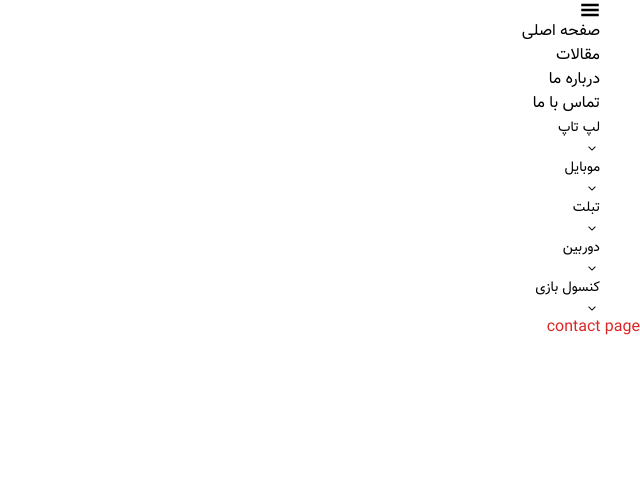
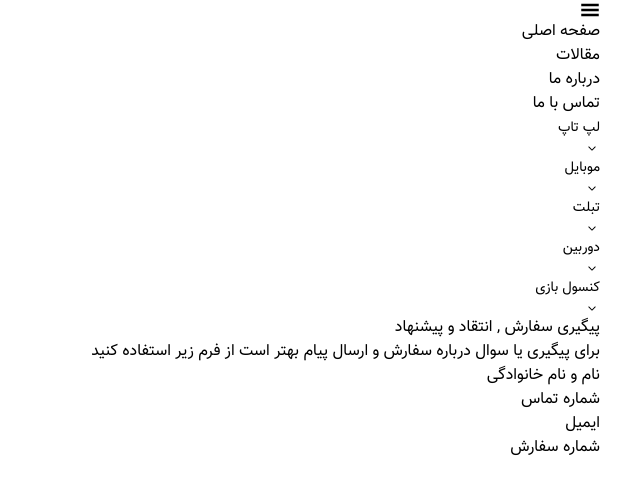
Before and after one commit to saman-tofighian/Next-Project, a Next.js app: page /contact in a window 1280 px wide. Shown: the top 494 px of the page, without its empty margins (640-1280 px from the left). Built offline with nearby package versions, Linux system fonts and the light colour scheme.

Commit message:
stracture of contact-page

```diff
--- a/src/pages/contact/index.jsx
+++ b/src/pages/contact/index.jsx
@@ -1,5 +1,34 @@
 function Contact() {
-  return <h1 className="text-red-600">contact page</h1>;
+  return (
+    <section className="max-w-[1200px] mx-auto">
+      <div>
+        <h3>پیگیری سفارش , انتقاد و پیشنهاد</h3>
+        <p>
+          برای پیگیری یا سوال درباره سفارش و ارسال پیام بهتر است از فرم زیر
+          استفاده کنید
+        </p>
+
+        <form>
+          <div>
+            <label htmlFor="fullName">نام و نام خانوادگی</label>
+            <input type="text" id="fullName" />
+          </div>
+          <div>
+            <label htmlFor="phone">شماره تماس</label>
+            <input type="text" id="phone" />
+          </div>
+          <div>
+            <label htmlFor="email">ایمیل</label>
+            <input type="text" id="email" />
+          </div>
+          <div>
+            <label htmlFor="order">شماره سفارش</label>
+            <input type="text" id="order" />
+          </div>
+        </form>
+      </div>
+    </section>
+  );
 }
 
 export default Contact;
```
